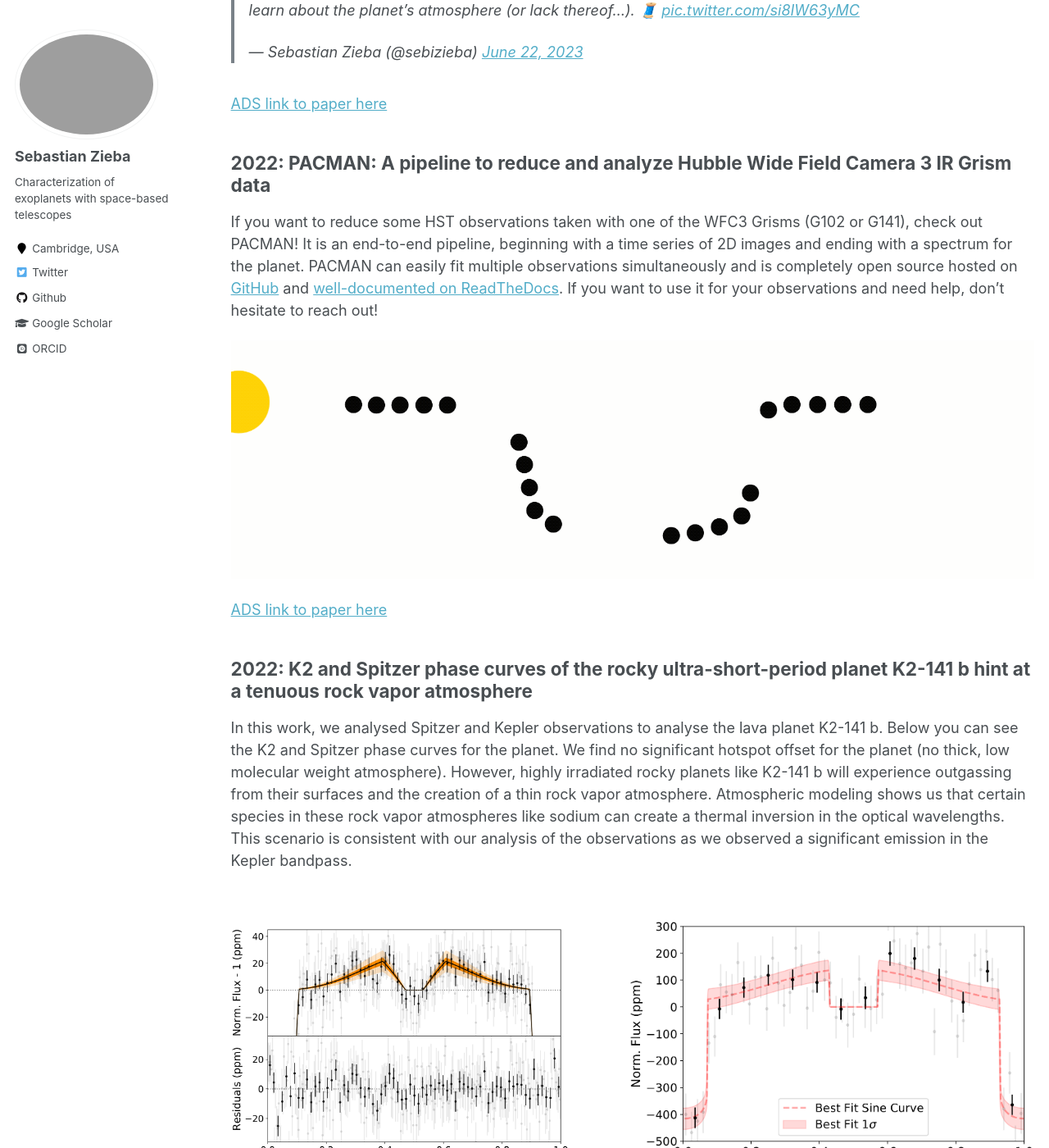
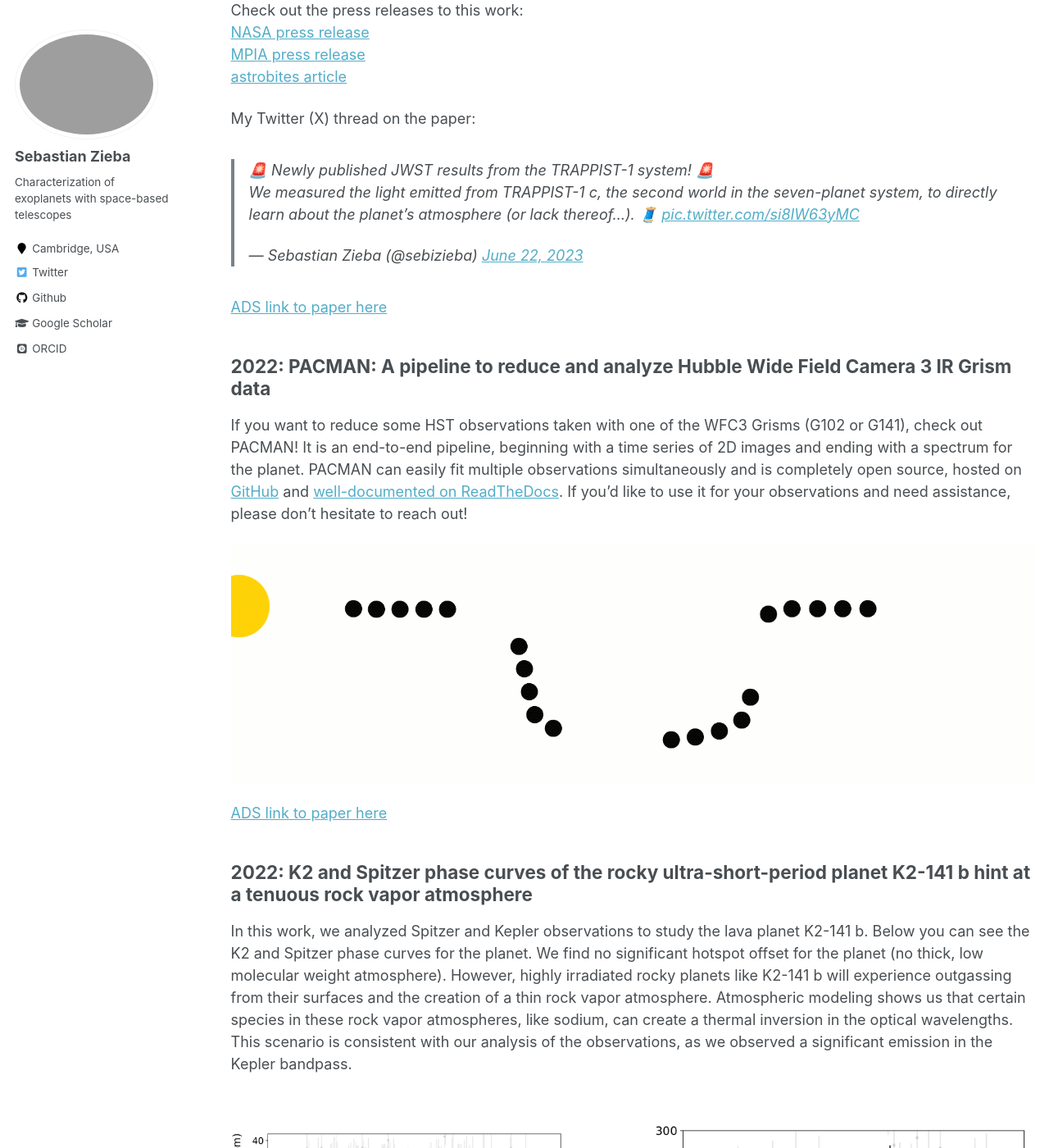
Before and after one commit to sebastian-zieba/sebastian-zieba.github.io, a Jekyll site: the page built from _pages/publications.md, in a window 1280 px wide and 1400 px high, scrolled down 1159 px. Shown: the whole window at 82% size. Built offline with Jekyll 4.4.1, drawn with Linux system fonts in a browser that asks for light colours; some web fonts are replaced; comment, search, counter and statistics services are not loaded; some of the changed text lies outside the part shown.

```diff
--- a/_pages/publications.md
+++ b/_pages/publications.md
@@ -35,9 +42,9 @@
 2022: PACMAN: A pipeline to reduce and analyze Hubble Wide Field Camera 3 IR Grism data
 ---------------------------------------------------------------------------------------
 
-If you want to reduce some HST observations taken with one of the WFC3 Grisms (G102 or G141), check out PACMAN! It is an end-to-end pipeline, beginning with a time series of 2D images and ending with a spectrum for the planet. PACMAN can easily fit multiple observations simultaneously and is completely open source hosted on [GitHub](
+If you want to reduce some HST observations taken with one of the WFC3 Grisms (G102 or G141), check out PACMAN! It is an end-to-end pipeline, beginning with a time series of 2D images and ending with a spectrum for the planet. PACMAN can easily fit multiple observations simultaneously and is completely open source, hosted on [GitHub](
 https://github.com/sebastian-zieba/PACMAN) and [well-documented on ReadTheDocs](
-https://pacmandocs.readthedocs.io/en/latest/). If you want to use it for your observations and need help, don't hesitate to reach out!
+https://pacmandocs.readthedocs.io/en/latest/). If you'd like to use it for your observations and need assistance, please don't hesitate to reach out!
 
 ![PACMAN_logo](/images/Pacman_V2.gif)
 
@@ -46,7 +53,7 @@
 2022: K2 and Spitzer phase curves of the rocky ultra-short-period planet K2-141 b hint at a tenuous rock vapor atmosphere
 -------------------------------------------------------------------------------------------------------------------------
 
-In this work, we analysed Spitzer and Kepler observations to analyse the lava planet K2-141 b. Below you can see the K2 and Spitzer phase curves for the planet. We find no significant hotspot offset for the planet (no thick, low molecular weight atmosphere). However, highly irradiated rocky planets like K2-141 b will experience outgassing from their surfaces and the creation of a thin rock vapor atmosphere. Atmospheric modeling shows us that certain species in these rock vapor atmospheres like sodium can create a thermal inversion in the optical wavelengths. This scenario is consistent with our analysis of the observations as we observed a significant emission in the Kepler bandpass.
+In this work, we analyzed Spitzer and Kepler observations to study the lava planet K2-141 b. Below you can see the K2 and Spitzer phase curves for the planet. We find no significant hotspot offset for the planet (no thick, low molecular weight atmosphere). However, highly irradiated rocky planets like K2-141 b will experience outgassing from their surfaces and the creation of a thin rock vapor atmosphere. Atmospheric modeling shows us that certain species in these rock vapor atmospheres, like sodium, can create a thermal inversion in the optical wavelengths. This scenario is consistent with our analysis of the observations, as we observed a significant emission in the Kepler bandpass.
 
 
 
@@ -77,7 +84,7 @@
 
 ![exocomet](/images/exocomet_fig.png)
 
-**Best-fit comet model.** Top panel: The binned photometry showing the largest transit event. The vertical dashes are the error bars on the photometry. The red line shows the best fit model for b = 0 (i.e. the median of the parameters shown in Fig. 4). The lower panel shows the residuals from the fit.
+**Best-fit comet model.** Top panel: The binned photometry showing the largest transit event. The vertical dashes are the error bars on the photometry. The red line shows the best fit model for b = 0 (i.e., the median of the parameters shown in Fig. 4). The lower panel shows the residuals from the fit.
 
 [astronomy.com article (in English)](https://www.astronomy.com/science/tess-spots-its-first-exocomet-around-one-of-the-skys-brightest-stars/)
 
```
Also changed, not shown: other parts of _pages/publications.md (+8 -1 lines).
